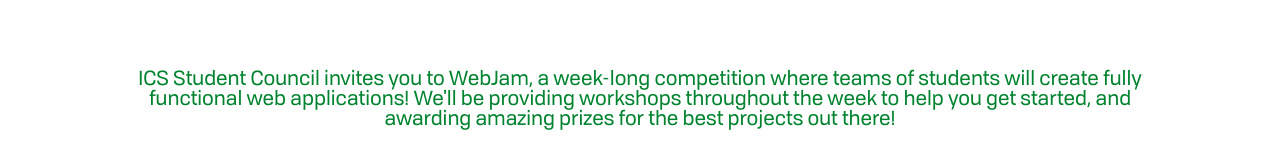
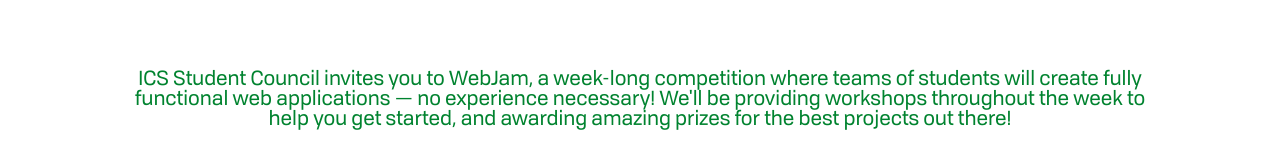
Before and after one commit to ryanmohta/webjam-2021, a React (Create React App) app: page / in a window 1280 px wide. Shown: the part 730-890 px from the top of the page. Built offline with nearby package versions, Linux system fonts and the light colour scheme.

Commit message:
Minor improvements

```diff
--- a/public/index.html
+++ b/public/index.html
@@ -19,7 +19,7 @@
     <meta name="twitter:card" content="summary_large_image">
     <meta name="og:site_name" content="ICS Student Council">
     <meta property="og:title" content="WebJam 2021">
-    <meta name="og:image" content="https://cdn.discordapp.com/attachments/845378652392783924/891622695177953290/WebJam_2021.png">
+    <meta name="og:image" content="https://cdn.discordapp.com/attachments/845378652392783924/891961553623072778/WebJam_2021.png">
     <meta property="og:description" content="ICS Student Council invites you to WebJam, a week-long competition where teams of students will create fully functional web applications! We'll be providing workshops throughout the week to help you get started, and awarding amazing prizes for the best projects out there!">
 
     <!--
--- a/src/App.js
+++ b/src/App.js
@@ -10,7 +10,7 @@
       <header className="header">
         <img className="cover" alt="cover" /> {/* SPECIFIED IN CSS */}
         <div className="content">
-          <h3>ICS Student Council invites you to WebJam, a week-long competition where teams of students will create fully functional web applications! We'll be providing workshops throughout the week to help you get started, and awarding amazing prizes for the best projects out there!</h3>
+          <h3>ICS Student Council invites you to WebJam, a week-long competition where teams of students will create fully functional web applications — no experience necessary! We'll be providing workshops throughout the week to help you get started, and awarding amazing prizes for the best projects out there!</h3>
           <h4 className="accent"><a href="https://forms.gle/2E5okwV7KS9btNQx6">Register</a></h4>
           <h4><a href="https://forms.gle/Le9KEoNFqpnYpoKVA">Become a Mentor</a></h4>
         </div>
```
